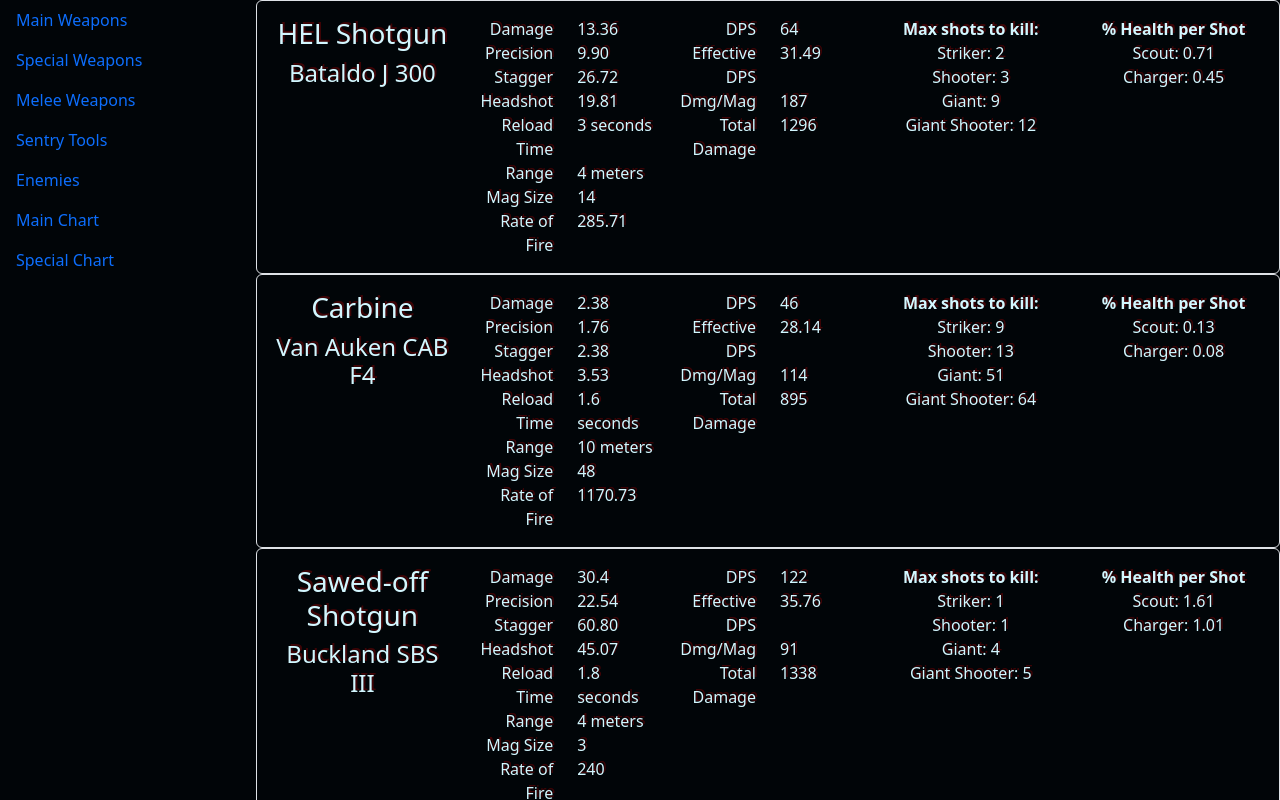
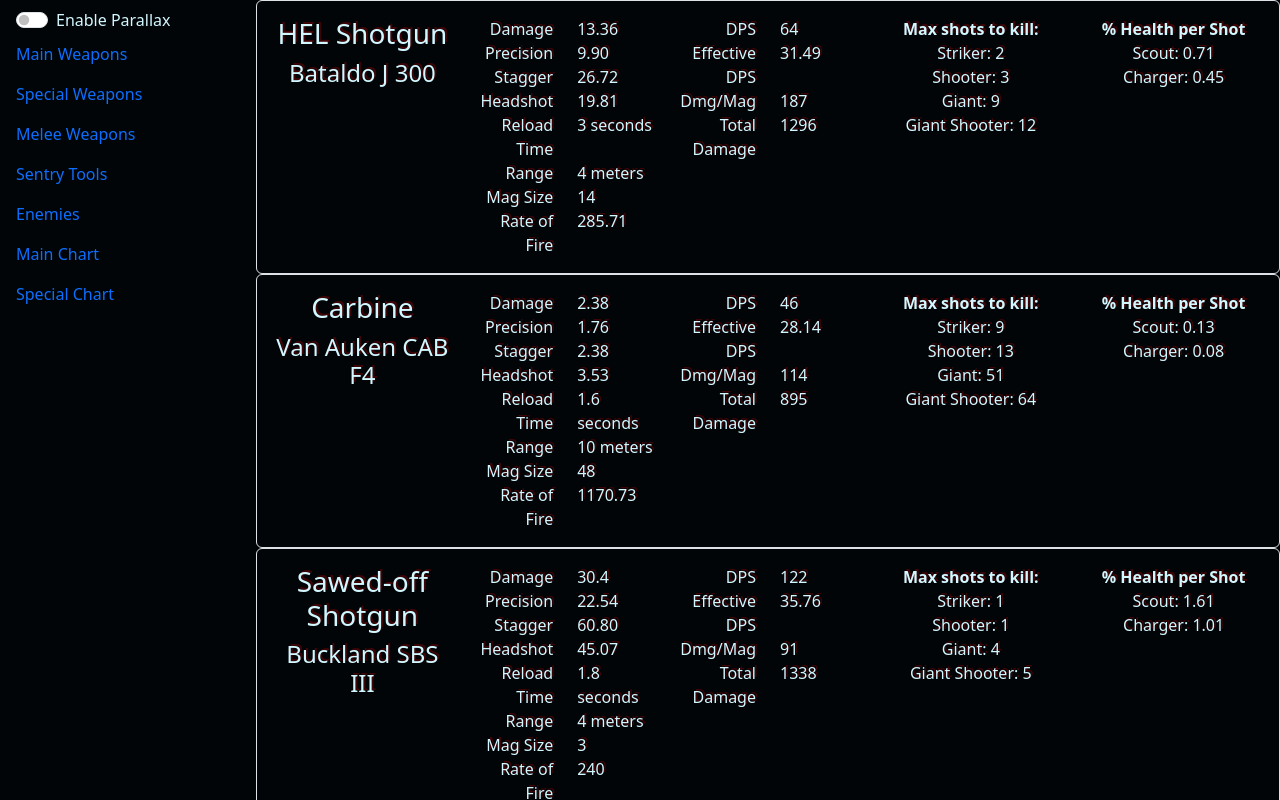
Before and after one commit to SimplyNate/gtfo-stats, a Vue app: page / in a window 1280 px wide. Built offline with nearby package versions, Linux system fonts and the light colour scheme.

Commit message:
Add toggle for parallax effect

```diff
--- a/src/App.vue
+++ b/src/App.vue
@@ -1,6 +1,12 @@
 <template>
     <div class="app" id="parallax">
         <div class="left-menu">
+            <div class="ms-3 mt-2">
+                <div class="form-check form-switch">
+                    <input type="checkbox" role="switch" class="form-check-input" v-model="enableParallax"/>
+                    <label class="form-check-label">Enable Parallax</label>
+                </div>
+            </div>
             <ul class="nav flex-column">
                 <li class="nav-item">
                     <button class="nav-link active" @click="setView('main')">Main Weapons</button>
@@ -48,6 +54,7 @@ import WeaponChart from './pages/WeaponChart.vue';
 import SpecialChart from './pages/SpecialChart.vue';
 
 const view = ref<string>('main');
+const enableParallax = ref(false);
 
 function setView(v: string) {
     view.value = v;
@@ -56,6 +63,10 @@ function setView(v: string) {
 let elem: HTMLElement;
 
 function parallax(e: MouseEvent) {
+    if (!enableParallax.value) {
+        elem.setAttribute('style', `transform: translate(0, 0)`);
+        return;
+    }
     let _w = window.innerWidth / 2;
     let _h = window.innerHeight / 2;
     let _mouseX = e.clientX;
```
